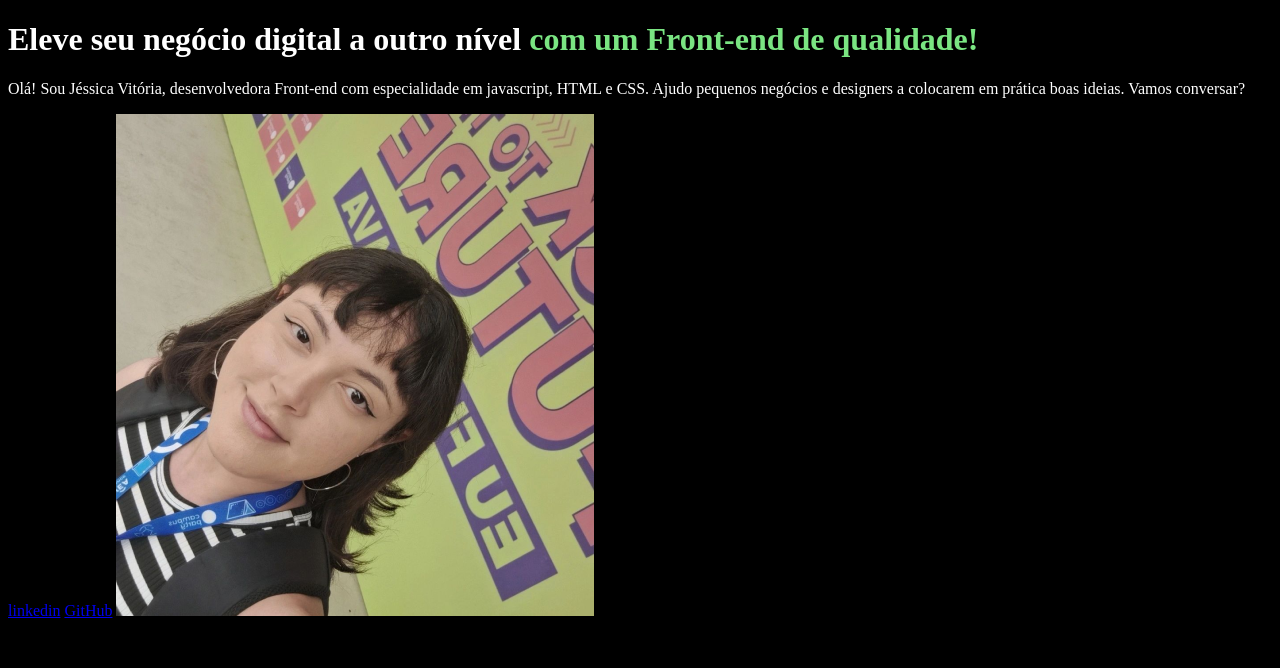
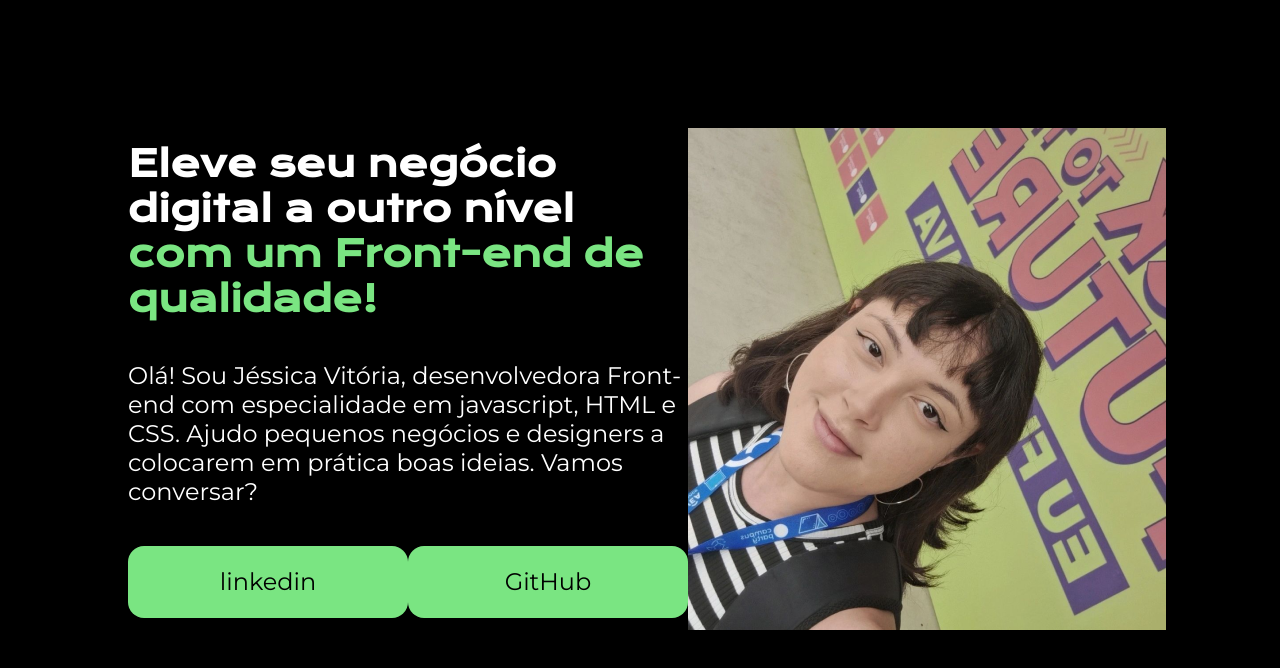
Before and after one commit to Jessh00/MeuPortfolio, a plain HTML site: page index.html in a window 1280 px wide. Drawn offline with nearby package versions, Linux system fonts and the light colour scheme.

Commit message:
Atualizando README e ajustando layout

```diff
--- a/index.html
+++ b/index.html
@@ -8,11 +8,15 @@
 </head>
 <body>
     <header></header>
-    <main>
-        <h1>Eleve seu negócio digital a outro nível <strong>com um Front-end de qualidade!</strong></h1>
-        <p>Olá! Sou Jéssica Vitória, desenvolvedora Front-end com especialidade em javascript, HTML e CSS. Ajudo pequenos negócios e designers a colocarem em prática boas ideias. Vamos conversar?</p>
-        <a href="https://linkedin.com/in/jéssica-vitória-martins">linkedin</a>
-        <a href=" https://github.com/Jessh00/Jessh00 ">GitHub</a>
+    <main class="apresentacao">
+        <section class="apresentacao__conteudo">
+            <h1 class="apresentacao__conteudo__titulo">Eleve seu negócio digital a outro nível <strong>com um Front-end de qualidade!</strong></h1>
+            <p class="apresentacao__conteudo__texto">Olá! Sou Jéssica Vitória, desenvolvedora Front-end com especialidade em javascript, HTML e CSS. Ajudo pequenos negócios e designers a colocarem em prática boas ideias. Vamos conversar?</p>
+            <div class="apresentacao__links">
+                <a class="apresentacao__links__link" href="https://linkedin.com/in/jéssica-vitória-martins">linkedin</a>
+                <a class="apresentacao__links__link" href=" https://github.com/Jessh00/Jessh00 ">GitHub</a>
+            </div>
+        </section>
         <img src="imagem.png" alt="foto">
 
     </main>
--- a/style.css
+++ b/style.css
@@ -1,4 +1,14 @@
+@import url('https://fonts.googleapis.com/css2?family=Krona+One&display=swap');
+@import url('https://fonts.googleapis.com/css2?family=Montserrat:ital,wght@0,100..900;1,100..900&display=swap');
+
+*{
+    margin: 0%;
+    padding: 0%;
+}
+
 body {
+    height: 100vh;
+    box-sizing: border-box;
     background-color: black;
     color:white;
 }
@@ -7,3 +17,44 @@ strong {
     color: #7ae582;
 
 }
+
+.apresentacao {
+    margin: 10%;
+    display: flex;
+    align-items: center;
+    justify-content: space-between;
+}
+
+.apresentacao__conteudo {
+    width: 615px;
+    display: flex;
+    flex-direction: column;
+    gap: 40px;
+}
+
+.apresentacao__conteudo__titulo {
+    font-family: "Krona One", serif;
+    font-size: 36px;
+}
+
+.apresentacao__conteudo__texto {
+    font-family: "Montserrat", serif;
+    font-size: 24px;
+}
+
+.apresentacao__links {
+    display: flex;
+    justify-content: space-between;
+}
+
+.apresentacao__links__link {
+    background-color: #7ae582;
+    width: 280px;
+    text-align: center;
+    border-radius: 16px;
+    font-size: 24px;
+    padding: 21.5px 0;
+    text-decoration: none;
+    color: black;
+    font-family: "Montserrat", serif;
+}
```
Also changed, not shown: 1 other file.
